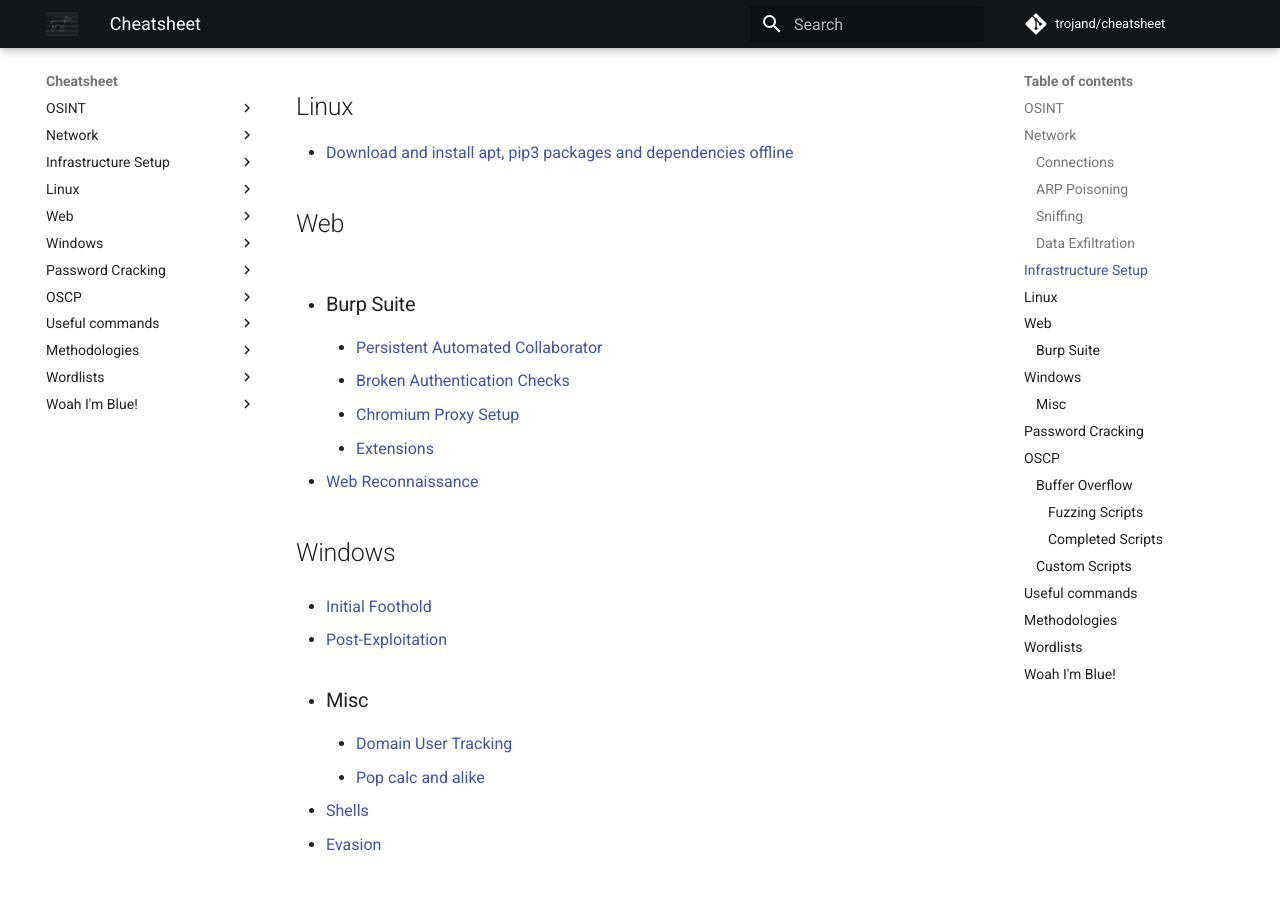
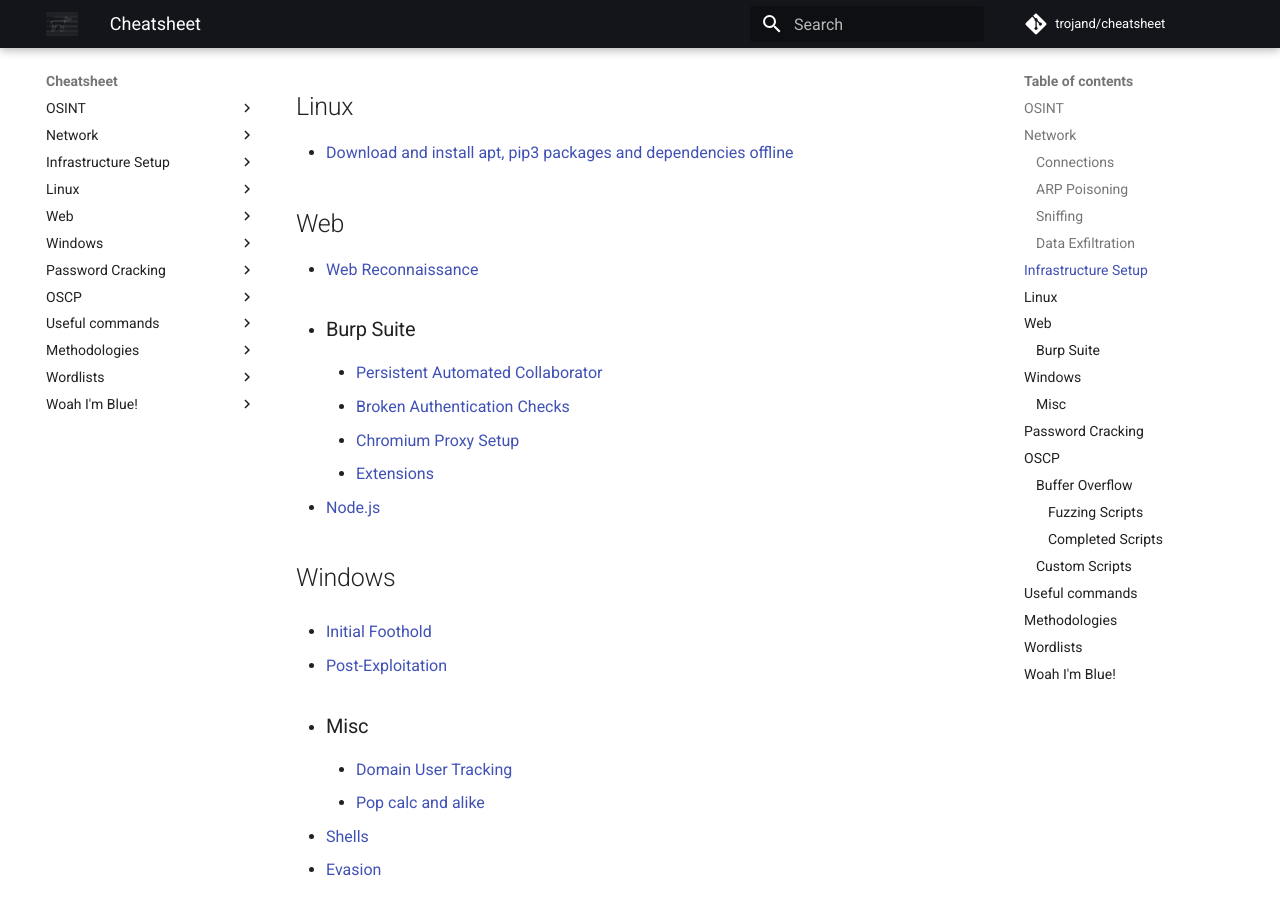
Before and after one commit to trojand/cheatsheet, an MkDocs documentation site: the page built from docs/index.md, in a window 1280 px wide and 900 px high, scrolled down 1400 px. Built offline with MkDocs 1.6.1 and Material for MkDocs 9.7.7, drawn with Linux system fonts in a browser that asks for light colours; comment, search, counter and statistics services are not loaded.

Commit message:
Update index.md

```diff
--- a/docs/index.md
+++ b/docs/index.md
@@ -41,12 +41,14 @@
 * [Download and install apt, pip3 packages and dependencies offline](Linux/Downloading_apt_pip3_packages_offline.md)
 
 ## Web
+* [Web Reconnaissance](Web/Web_Reconnaissance.md)
 * ### Burp Suite
     * [Persistent Automated Collaborator](Web/BurpSuite/Persistent_Automated_Collaborator.md)
     * [Broken Authentication Checks](Web/BurpSuite/Broken_Authentication_Checks.md)
     * [Chromium Proxy Setup](Web/BurpSuite/Chromium_Proxy_Setup.md)
     * [Extensions](Web/BurpSuite/Extensions.md)
-* [Web Reconnaissance](Web/Web_Reconnaissance.md)
+* [Node.js](Web/Node.js.md)
+
 
 ## Windows
 * [Initial Foothold](Windows/Initial_Foothold.md)
```
